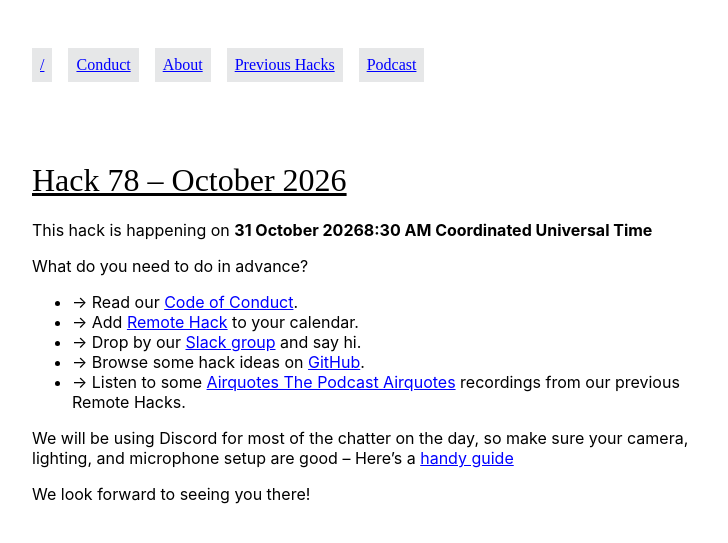
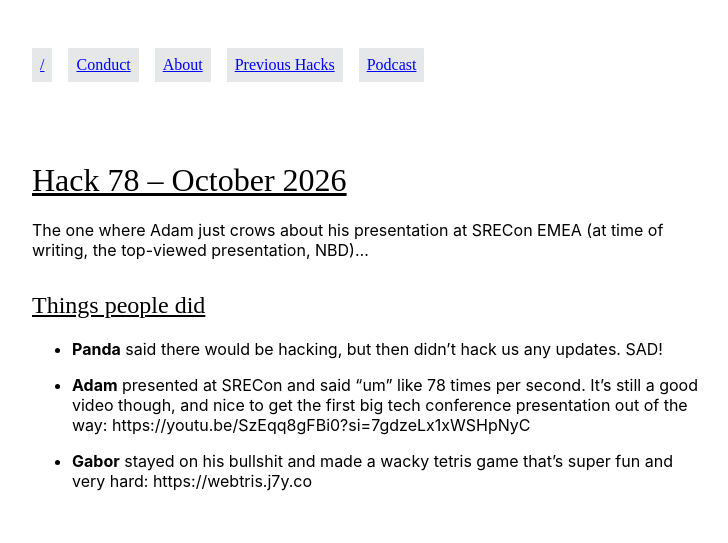
Before and after one commit to remotehack/remotehack.github.io, a Jekyll site: the page built from _hacks/78.md, in a window 1280 px wide. Shown: the top 543 px of the page, without its empty margins (272-1000 px from the left). Built offline with Jekyll 4.4.1, drawn with Linux system fonts in a browser that asks for light colours.

Commit message:
Add October 2026 hack writeup

```diff
--- a/_hacks/78.md
+++ b/_hacks/78.md
@@ -1,5 +1,14 @@
 ---
 hack_number: 78
 date: 2026-10-31
-upcoming: true
 ---
+
+The one where Adam just crows about his presentation at SRECon EMEA (at time of writing, the top-viewed presentation, NBD)...
+
+## Things people did
+
+- **Panda** said there would be hacking, but then didn't hack us any updates. SAD!
+
+- **Adam** presented at SRECon and said "um" like 78 times per second. It's still a good video though, and nice to get the first big tech conference presentation out of the way: https://youtu.be/SzEqq8gFBi0?si=7gdzeLx1xWSHpNyC
+
+- **Gabor** stayed on his bullshit and made a wacky tetris game that's super fun and very hard: https://webtris.j7y.co
```
